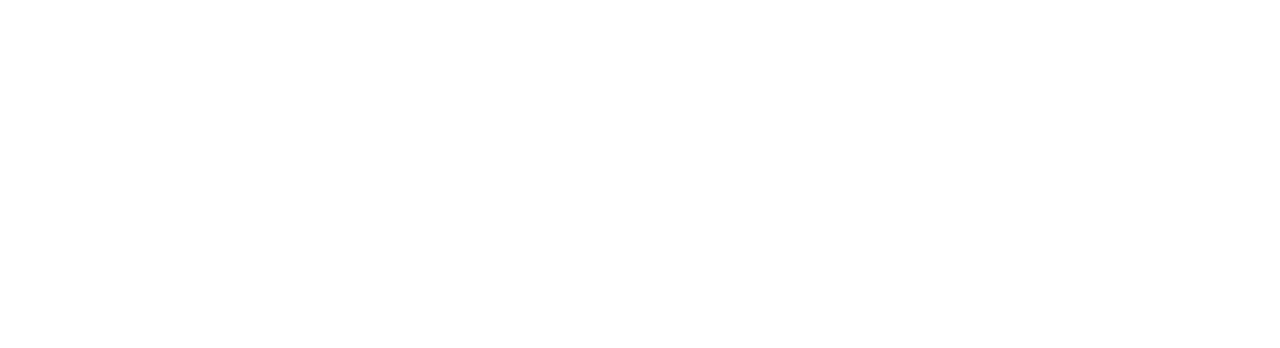
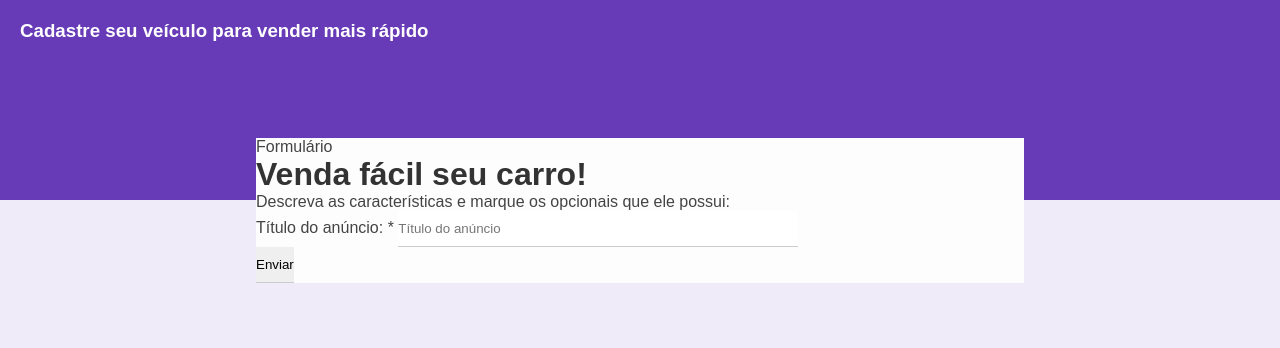
Before and after one commit to amanciio/form_vendaCarro, a plain HTML site: page index.html in a window 1280 px wide. Drawn offline with Linux system fonts and the light colour scheme.

Commit message:
Iniciando html e css

```diff
--- a/css/style.css
+++ b/css/style.css
@@ -0,0 +1,56 @@
+/* Reset CSS page */
+* {
+    margin: 0;
+    padding: 0;
+    font-family: Arial, Helvetica, sans-serif;
+}
+
+body {
+    background-color: #f0ebf8;
+}
+
+h1,
+h2,
+h3,
+h4,
+h5,
+h6 {
+    color: #333;
+}
+
+p,
+label {
+    color: #444;
+}
+
+input {
+    border: none;
+    border-bottom: 1px solid #CCC;
+    padding: 10px 0;
+}
+
+input[type="text"],
+input[type="number"],
+input[type="date"],
+input[type="file"] {
+    width: 400px;
+}
+
+header {
+    height: 160px;
+    padding: 20px;
+    background-color: #673ab7;
+}
+
+header h3 {
+    color: #FFF;
+    margin-top: 0;
+}
+
+.form-container {
+    background-color: #FDFDFD;
+    width: 60%;
+    margin: 0 auto;
+    position: relative;
+    top: -62px;
+}
--- a/index.html
+++ b/index.html
@@ -11,6 +11,28 @@
 
 <body>
 
+    <div class="container">
+        <header>
+            <h3>Cadastre seu veículo para vender mais rápido</h3>
+        </header>
+        <div class="form-container">
+            <div class="form-header">
+                <p>Formulário</p>
+            </div>
+            <div class="form-body">
+                <h1 class="form-title">Venda fácil seu carro!</h1>
+                <p>Descreva as características e marque os opcionais que ele possui:</p>
+                <form>
+                    <div class="box-input">
+                        <label for="title">Título do anúncio: <span class="required-field">*</span></label>
+                        <input type="text" name="title" id="title" class="block" placeholder="Título do anúncio"
+                            minlength="1" maxlength="30" required>
+                    </div>
+                    <input type="submit" value="Enviar">
+                </form>
+            </div>
+        </div>
+    </div>
 
 </body>
 
```
